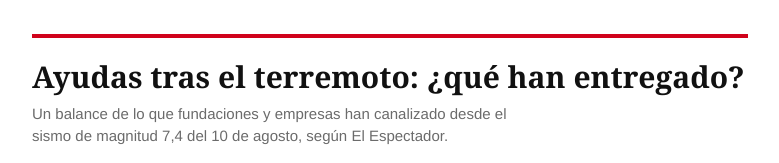
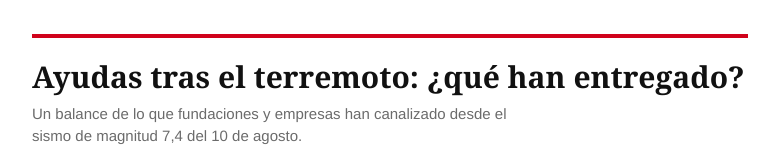
Before and after one commit to diegoojedanicolas-commits/Ayudas-entregadas-por-las-fundaciones-tras-el-terrmoto, a plain HTML site: page index.html in a window 1280 px wide. Shown: the top 163 px of the page, without its empty margins (250-1029 px from the left). Drawn offline with Linux system fonts and the light colour scheme.

Commit message:
Update index.html

```diff
--- a/index.html
+++ b/index.html
@@ -77,7 +77,7 @@ svg{display:block;width:100%;height:auto}
 <body>
 <div class="wrap">
   <h1>Ayudas tras el terremoto: ¿qué han entregado?</h1>
-  <p class="sub">Un balance de lo que fundaciones y empresas han canalizado desde el sismo de magnitud 7,4 del 10 de agosto, según El Espectador.</p>
+  <p class="sub">Un balance de lo que fundaciones y empresas han canalizado desde el sismo de magnitud 7,4 del 10 de agosto.</p>
   <div id="app"></div>
   <div class="src">Fuente: El Espectador (Redacción Economía), con cifras de la UNGRD, el RUD y las fundaciones citadas. Las cifras de ayuda son las reportadas por cada organización.</div>
 </div>
```
